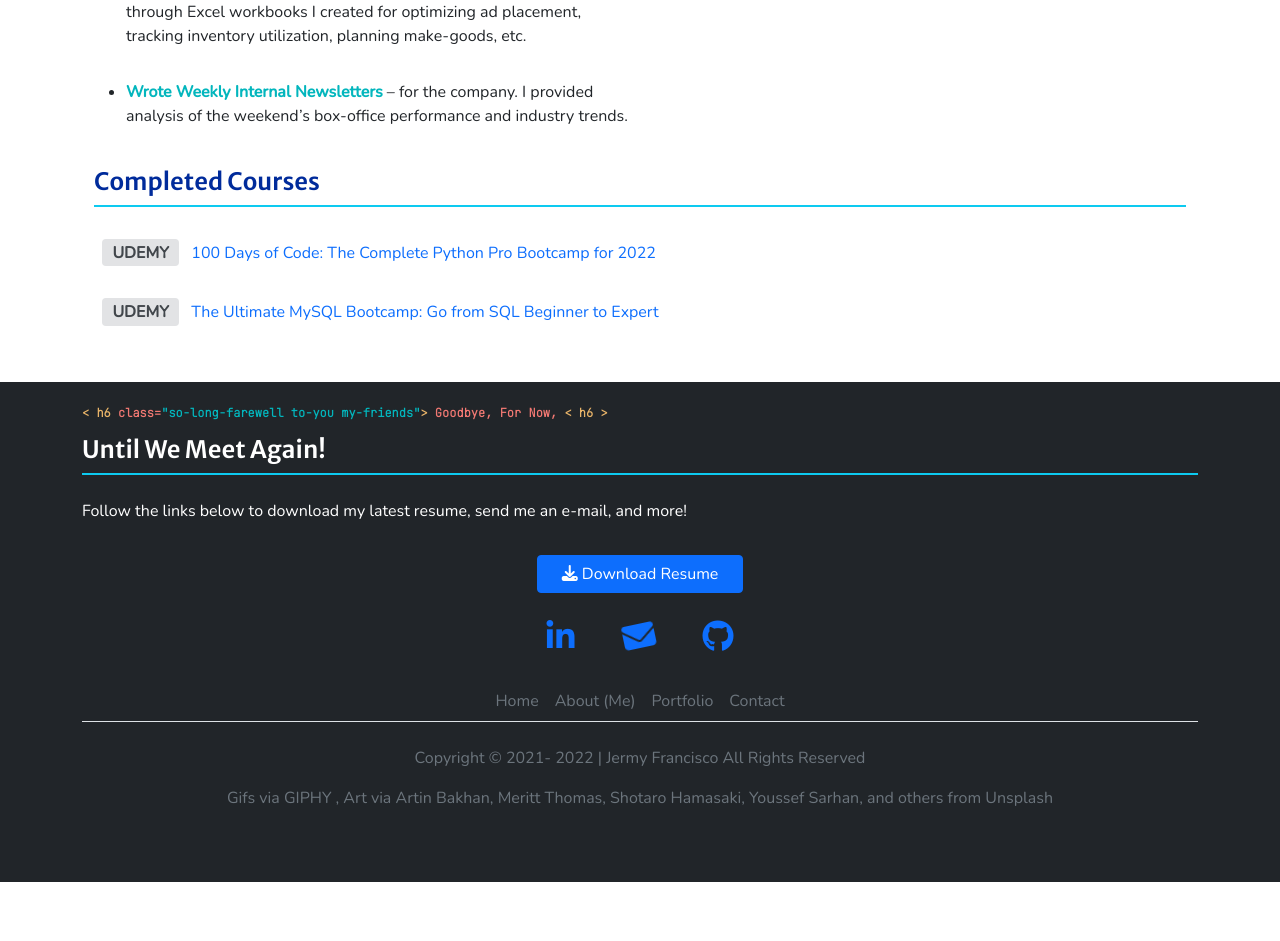
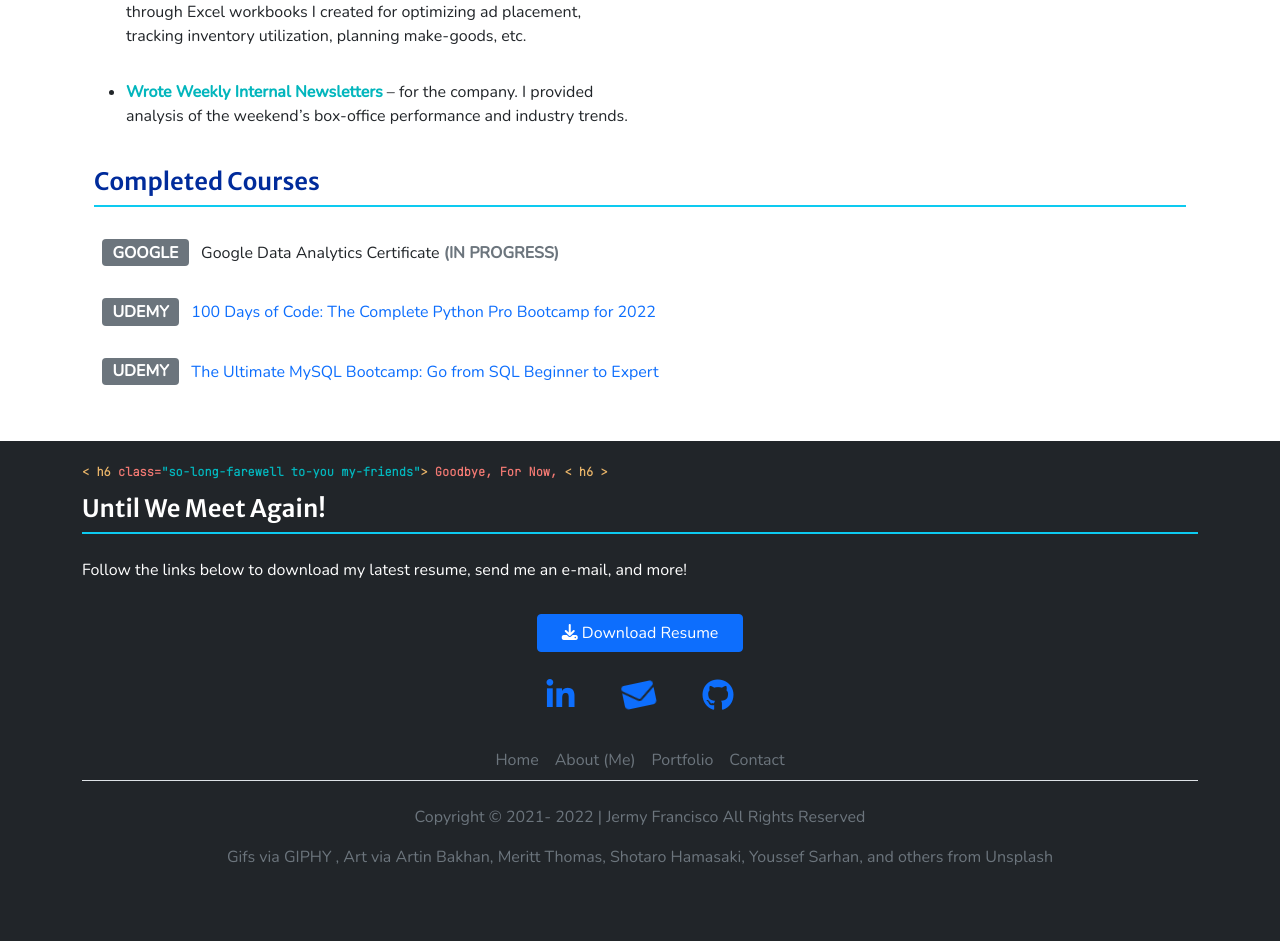
Before and after one commit to BinaryEgo/Portfolio, a Flask app: page /about in a window 1280 px wide. Shown: the part 1619-2560 px from the top of the page. Before the commit the page ends 2501 px from the top, so only its background shows below. Run offline with Flask 2, Linux system fonts and the light colour scheme; parts of the project's set-up code (start-up, migrations or seed data) failed here and were passed over; some libraries are stand-ins or nearby versions.

Commit message:
added google cert pending to about me courses

```diff
--- a/application/templates/aboutme.html
+++ b/application/templates/aboutme.html
@@ -53,7 +53,8 @@
                 strengthen
                 my web & software development skills.
             </p>
-            <p class="alert alert-info">I received my Bachelor of Business Administration (BBA) from CUNY Baruch College in
+            <p class="alert alert-info">I received my Bachelor of Business Administration (BBA) from CUNY Baruch College
+                in
                 2015.</p>
         </div>
     </div>
@@ -117,7 +118,14 @@
             <ul class="list-unstyled">
                 <li>
                     <p>
-                        <span class="badge alert-secondary">UDEMY</span>
+                        <span class="badge bg-secondary">GOOGLE</span>
+                        Google Data Analytics Certificate
+                        <strong class="text-muted">(IN PROGRESS)</strong>
+                    </p>
+                </li>
+                <li>
+                    <p>
+                        <span class="badge bg-secondary">UDEMY</span>
                         <a href="https://www.udemy.com/certificate/UC-f80b2c91-6ea2-45cc-9c09-a063bf14ee82/"
                            target="_blank" rel="noopener noreferrer">
                             100 Days of Code: The Complete Python Pro Bootcamp for 2022
@@ -126,7 +134,7 @@
                 </li>
                 <li>
                     <p>
-                        <span class="badge alert-secondary">UDEMY</span>
+                        <span class="badge bg-secondary">UDEMY</span>
                         <a href="https://www.udemy.com/certificate/UC-63042348-3168-4da0-9df0-d8530cd980be/"
                            target="_blank" rel="noopener noreferrer">
                             The Ultimate MySQL Bootcamp: Go from SQL Beginner to Expert
```
